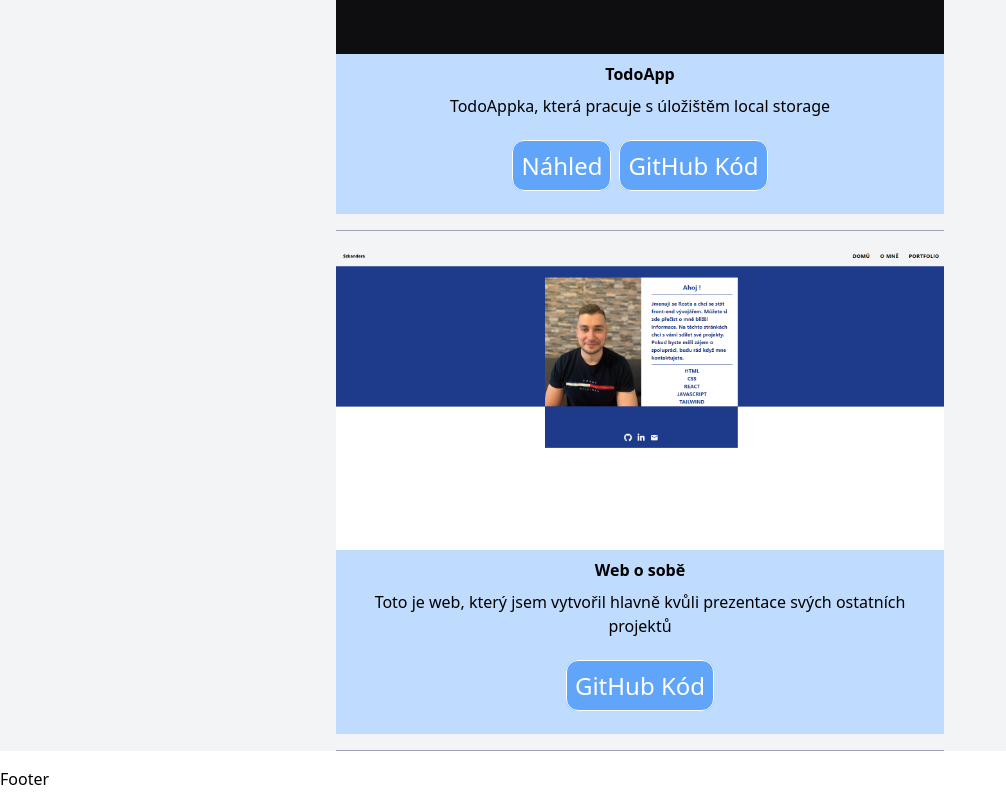
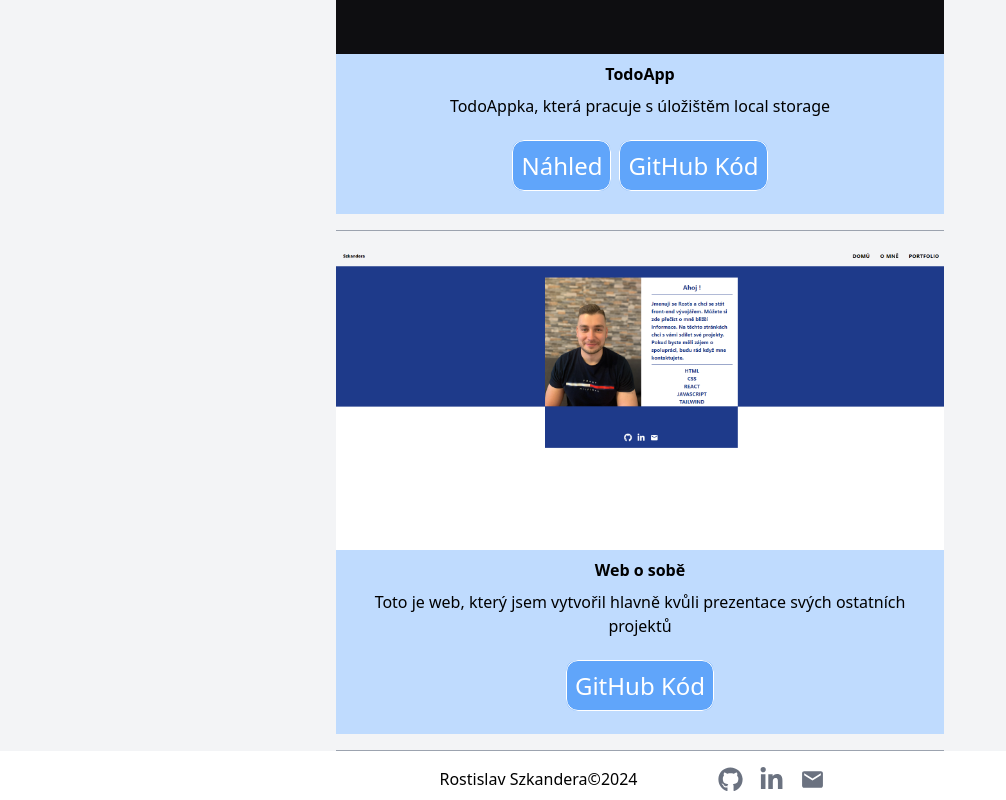
Before and after one commit to RostislavSzkandera/AboutMe, a React (Create React App) app: page / in a window 1280 px wide. Shown: the part 3033-3833 px from the top of the page, without its empty margins (0-1006 px from the left). Built offline with nearby package versions, Linux system fonts and the light colour scheme.

Commit message:
Create Footer component

```diff
--- a/src/App.js
+++ b/src/App.js
@@ -27,7 +27,7 @@ const App = () => {
         <Portfolio />
       </div>
       <div>
-        <Footer />
+        <Footer onEmailClick={onEmailClick} />
       </div>
     </div>
   )
--- a/src/components/Footer.js
+++ b/src/components/Footer.js
@@ -1,10 +1,19 @@
+import { FaGithub } from "react-icons/fa";
+import { FaLinkedinIn } from "react-icons/fa";
+import { MdEmail } from "react-icons/md";
 
 
-const Footer = () => {
+const Footer = ({onEmailClick}) => {
   return (
-    <div>
-      Footer
-    </div>
+    <footer>
+
+        <div className="flex flex-col justify-center items-center sm:flex-row">
+            <p className="mb-4 sm:mb-2 sm:mr-20">Rostislav Szkandera&#169;2024</p>
+            <a className="mb-2 sm:mr-4 text-gray-500 sm:hover:text-gray-700" href="https://github.com/RostislavSzkandera/" target="_blank" rel="noopener noreferrer"><FaGithub size={25} className="" /></a>
+            <a className="mb-2 sm:mr-4 text-gray-500 sm:hover:text-gray-700" href="https://www.linkedin.com/in/rostislav-szkandera-0957a02b8/" target="_blank" rel="noopener noreferrer"><FaLinkedinIn size={25} className="" /></a>
+            <MdEmail onClick={onEmailClick} className="mb-2 sm:mr-4 cursor-pointer text-gray-500 sm:hover:text-gray-700" size={25} />
+        </div>
+    </footer>
   )
 }
 
```
